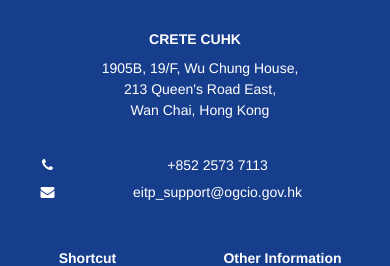
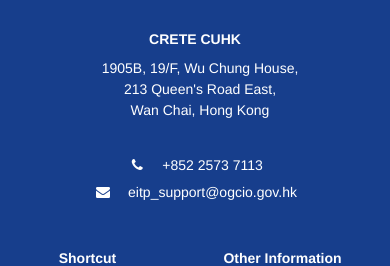
Before and after one commit to wanbama/crete, a plain HTML site: page index.html in a window 390 px wide. Shown: the part 2629-2895 px from the top of the page. Drawn offline with Linux system fonts and the light colour scheme.

Commit message:
footer .bottomBox .info i

```diff
--- a/css/main.css
+++ b/css/main.css
@@ -2383,7 +2383,7 @@
     flex-shrink: 0;
     width: 20px;
     height: 20px;
-    margin-right: 15px;
+    margin-right: 5px;
 }
 
 footer .bottomBox .info .text {
@@ -2578,4 +2578,10 @@
         margin-left: 0px;
         margin-top: 10px;
     }
-}
+    footer .bottomBox .info {
+        justify-content: center;
+    }
+    footer .bottomBox .info .text {
+        flex-grow: 0;
+    }
+}
```
